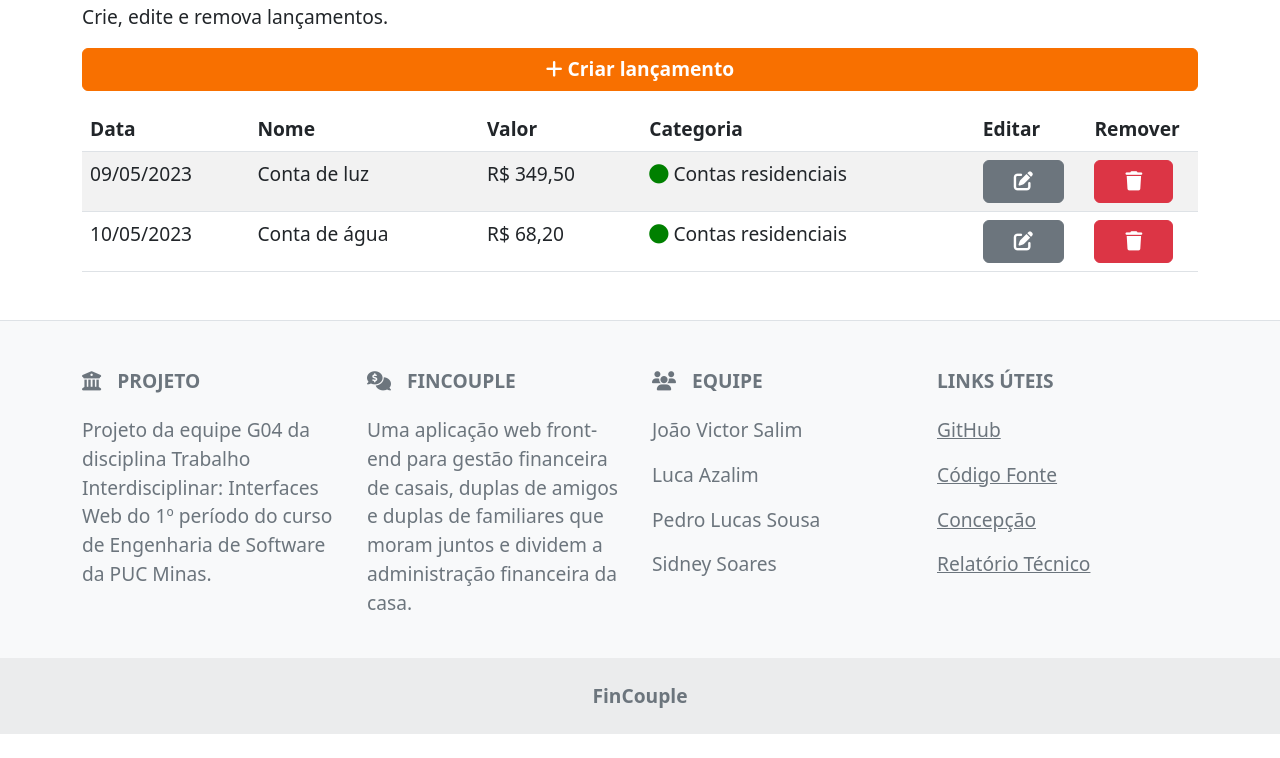
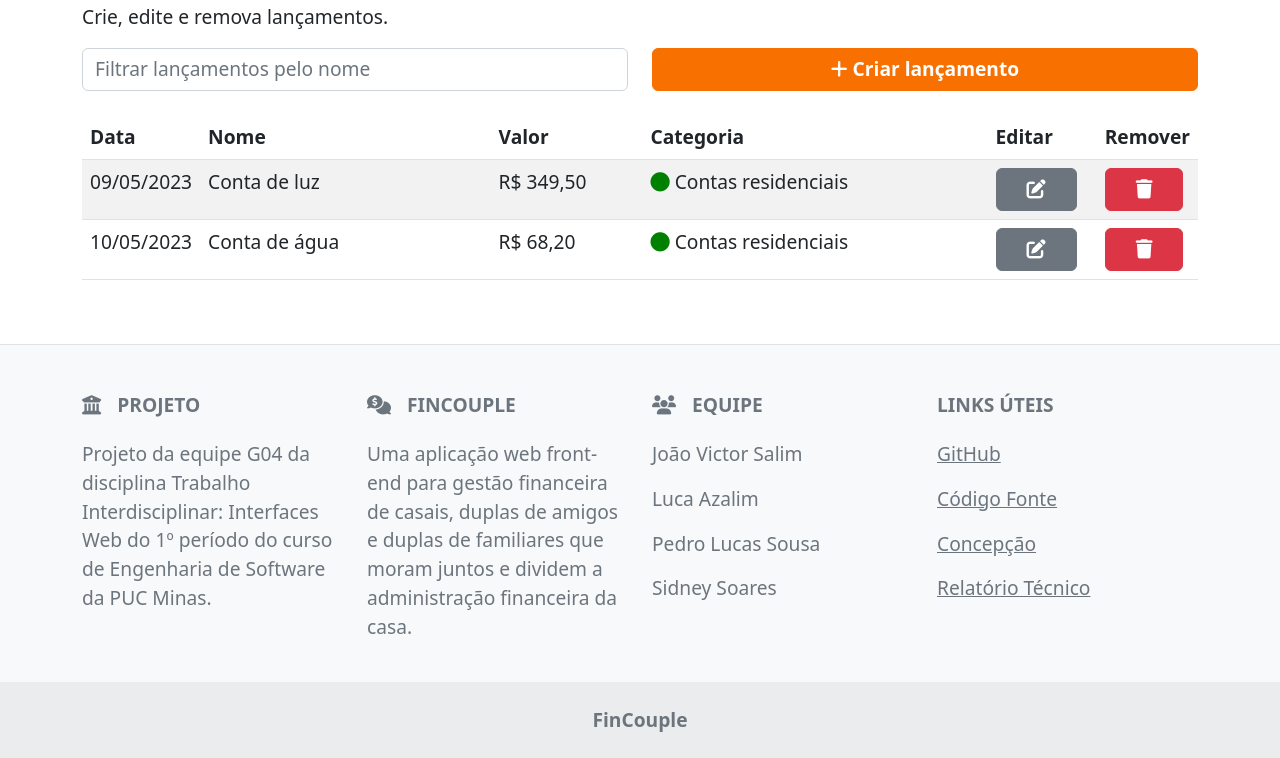
Before and after one commit to lucaazalim/tiaw-fincouple, a website with bundled scripts: page codigo/extrato/index.html in a window 1280 px wide. Shown: the part 185-943 px from the top of the page. Before the commit the page ends 919 px from the top, so only its background shows below. Built offline with nearby package versions, Linux system fonts and the light colour scheme.

Commit message:
Desenvolvendo funcionalidade de extrato

```diff
--- a/codigo/extrato/index.html
+++ b/codigo/extrato/index.html
@@ -70,7 +70,8 @@
 
                 <div class="modal-footer">
                     <button type="button" class="btn btn-outline-primary" data-bs-dismiss="modal">Cancelar</button>
-                    <button id="btn-confirmar" type="submit" form="form-edicao-lancamento" class="btn btn-primary"></button>
+                    <button id="btn-confirmar" type="submit" form="form-edicao-lancamento"
+                        class="btn btn-primary"></button>
                 </div>
 
             </div>
@@ -88,24 +89,39 @@
 
         <div id="alerta"></div>
 
-        <div class="d-grid gap-2">
+        <div class="row">
+            <div class="col-sm-12 col-md-6">
+                <div class="d-grid">
+                    <div class="input-group">
+                        <input id="busca" type="text" class="form-control" placeholder="Filtrar lançamentos pelo nome">
+                    </div>
+                </div>
+            </div>
+            <div class="col-sm-12 col-md-6">
+                <div class="d-grid mb-2">
                     <button id="criar-lancamento" class="btn btn-primary" type="button" data-bs-toggle="modal"
-                data-bs-target="#modal-edicao-lancamento"><i class="fa-solid fa-plus"></i> Criar lançamento</button>
+                        data-bs-target="#modal-edicao-lancamento">
+                        <i class="fa-solid fa-plus"></i> Criar lançamento
+                    </button>
+                </div>
+            </div>
         </div>
 
+        <div class="table-responsive">
             <table class="table table-striped mt-3">
                 <thead>
                     <tr>
-                    <th scope="col" style="width: 15%">Data</th>
-                    <th scope="col">Nome</th>
-                    <th scope="col">Valor</th>
-                    <th scope="col">Categoria</th>
+                        <th scope="col" style="width: 10%">Data</th>
+                        <th scope="col" style="width: 30%">Nome</th>
+                        <th scope="col" style="width: 15%">Valor</th>
+                        <th scope="col" style="width: 35%">Categoria</th>
                         <th scope="col" style="width: 10%;">Editar</th>
                         <th scope="col" style="width: 10%;">Remover</th>
                     </tr>
                 </thead>
                 <tbody id="lancamentos"></tbody>
             </table>
+        </div>
 
     </div>
 
--- a/codigo/extrato/script.js
+++ b/codigo/extrato/script.js
@@ -1,11 +1,30 @@
 import * as Categorias from '../categorias/categorias.js';
 import * as Extrato from './extrato.js';
+
+function normalizar(str) {
+    return str.toLowerCase().normalize("NFD").replace(/[\u0300-\u036f]/g, "");
+}
 
 function exibirLancamentos() {
 
     $('#lancamentos').html("");
 
+    let busca = $('#busca').val();
+
     for (const [id, lancamento] of Extrato.lancamentos.entries()) {
+
+        // Busca
+
+        if (busca) {
+
+            let buscaNormalizada = normalizar(busca);
+            let nomeNormalizado = normalizar(lancamento.nome);
+
+            if (!nomeNormalizado.includes(buscaNormalizada)) {
+                continue;
+            }
+
+        }
 
         // Data
 
@@ -78,6 +97,12 @@ function exibirLancamentos() {
     }
 
 }
+
+$('#busca').keyup(function () {
+
+    exibirLancamentos();
+
+});
 
 $('#criar-lancamento').click(function () {
 
```
Also changed, not shown: codigo/categorias/index.html (+5 -2 lines). Lines whose indentation alone changed are shown as unchanged.
